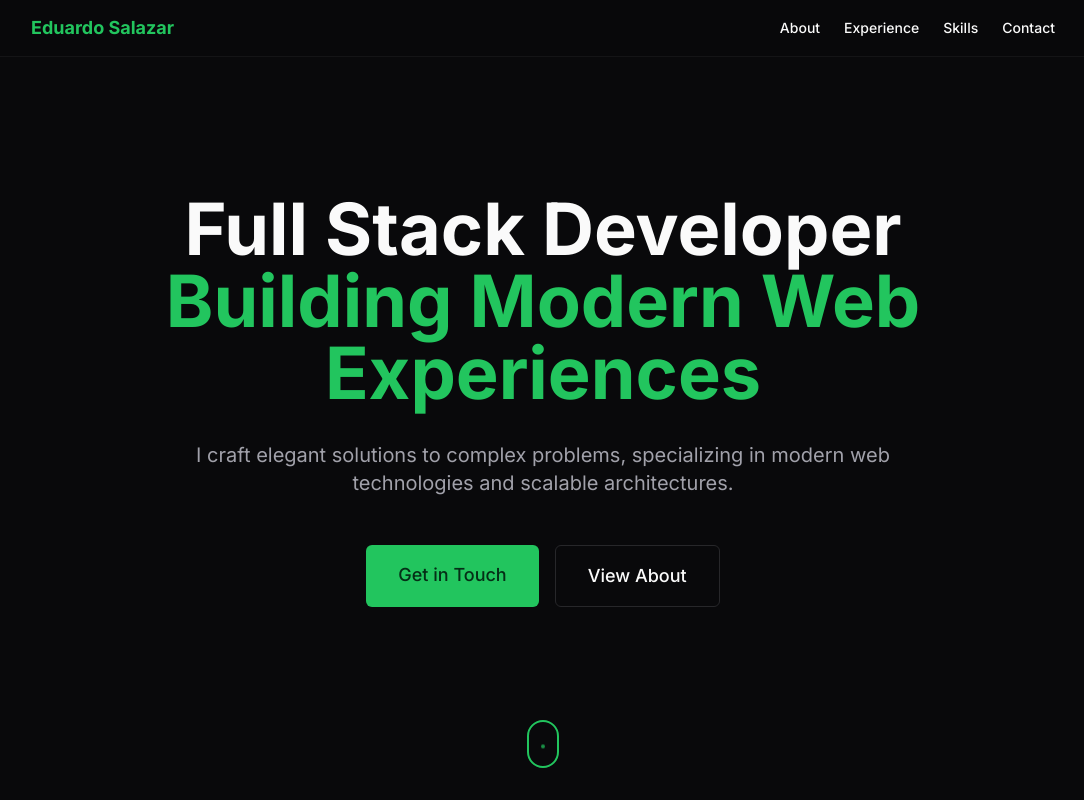
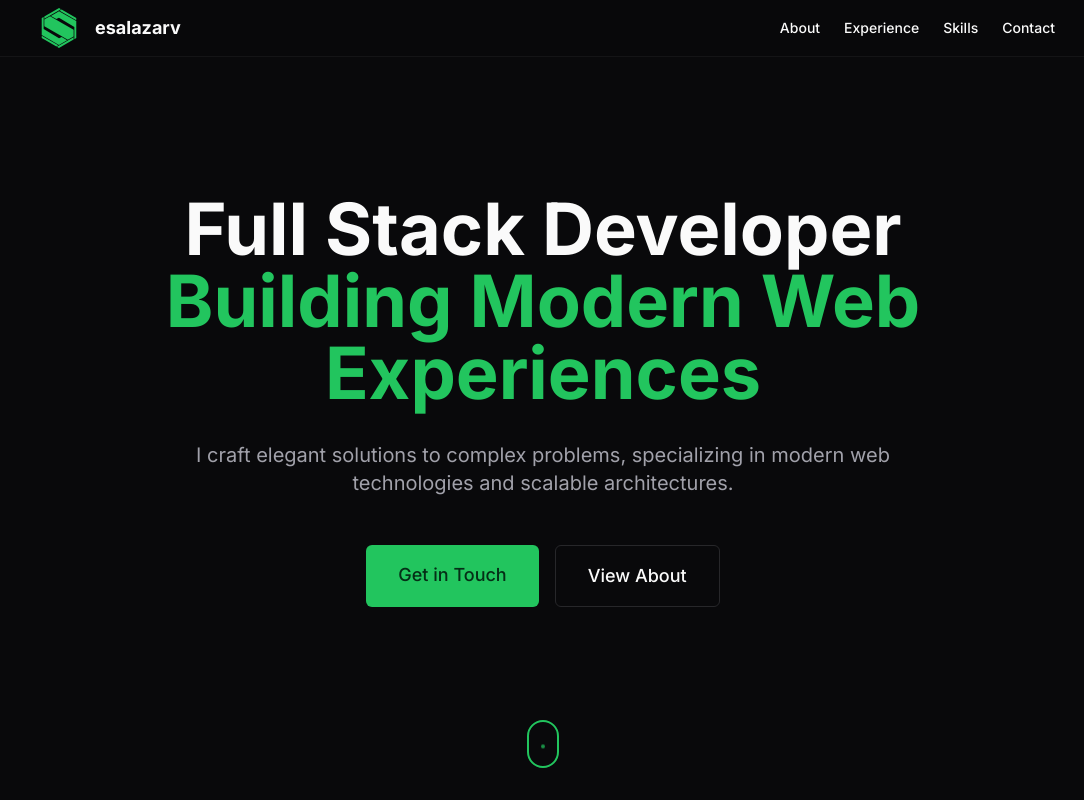
Before and after one commit to esalazarv/portafolio, a Next.js app: page / in a window 1280 px wide. Shown: the top 800 px of the page, without its empty margins (97-1181 px from the left). Built offline with nearby package versions, Linux system fonts and the light colour scheme.

Commit message:
feat: added a logo in navbar

```diff
--- /dev/null
+++ b/jest.setup.js
@@ -0,0 +1 @@
+import '@testing-library/jest-dom'
--- a/src/app/layout.tsx
+++ b/src/app/layout.tsx
@@ -3,6 +3,7 @@ import { Inter } from "next/font/google";
 import "./globals.css";
 import { ThemeProvider } from "@/components/theme-provider";
 import Link from "next/link";
+import Logo from "@/components/logo";
 
 const inter = Inter({ subsets: ["latin"] });
 
@@ -32,7 +33,12 @@ export default function RootLayout({
                   className="mr-6 flex items-center space-x-2 text-lg font-bold"
                   href="/"
                 >
-                  <span className="text-primary">Eduardo Salazar</span>
+                  <div className="p-2">
+                    <Logo color="hsl(var(--primary))" size={40} />
+                  </div>
+                  <div>
+                    <span className="text-foreground">esalazarv</span>
+                  </div>
                 </Link>
               </div>
               <div className="flex flex-1 items-center justify-between space-x-2 md:justify-end">
--- /dev/null
+++ b/src/components/logo.tsx
@@ -0,0 +1,26 @@
+interface LogoProps {
+  color?: string;
+  size?: number;
+  className?: string;
+}
+
+export default function Logo({ color = "currentColor", size = 56, className = "" }: LogoProps) {
+  return (
+    <svg
+      width={size}
+      height={size}
+      viewBox="144.8 198.13 305.4 353.57"
+      xmlns="http://www.w3.org/2000/svg"
+      className={className}
+      fill={color}
+    >
+      <polygon points="218.65,270.7 426.59,390.75 426.59,449.68 375.56,479.14 167.62,359.09 167.62,300.16"/>
+      <polygon points="167.62,273.35 167.62,293.42 314.87,208.39 297.9,198.13"/>
+      <polygon points="426.59,477.4 426.59,456.42 279.37,541.47 297.1,551.7"/>
+      <polygon points="291.48,527.93 274.37,538.12 144.8,463.31 144.8,443.37"/>
+      <polygon points="303.52,222.46 320.63,212.27 450.2,287.08 450.2,307.01"/>
+      <polygon points="369.24,482.79 297.1,524.44 144.8,436.54 144.8,286.53 161.78,276.72 161.78,384.79 297.9,466.48 321.26,455.15"/>
+      <polygon points="225.76,267.84 297.9,226.19 450.2,314.08 450.2,464.1 433.22,473.91 433.22,365.84 297.1,284.14 273.74,295.48"/>
+    </svg>
+  );
+}
```
Also changed, not shown: jest.config.mjs (added, +20 -0 lines), package.json (+8 -1 lines), 2 other files (tests, documents, lock files or other folders).
